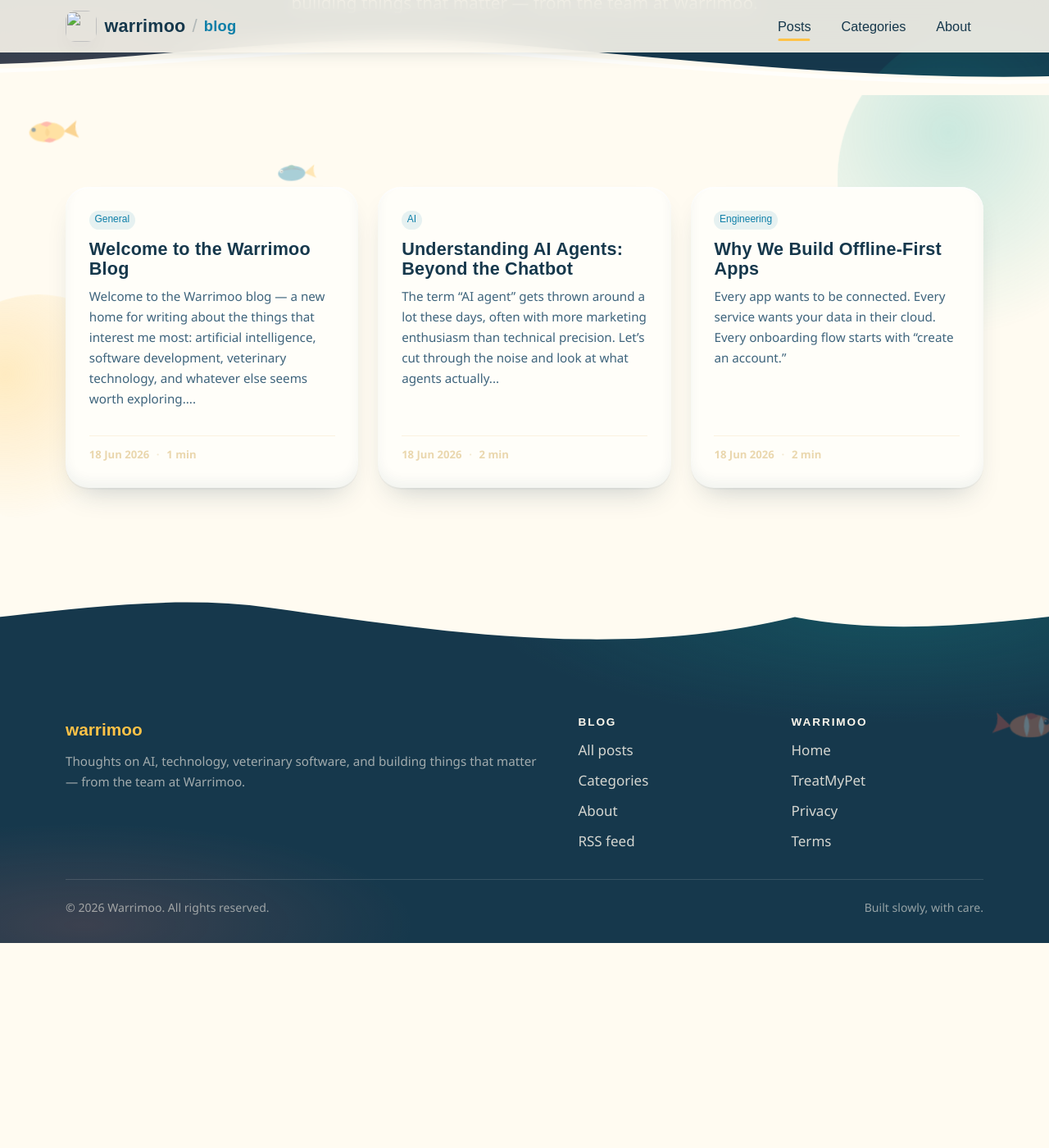
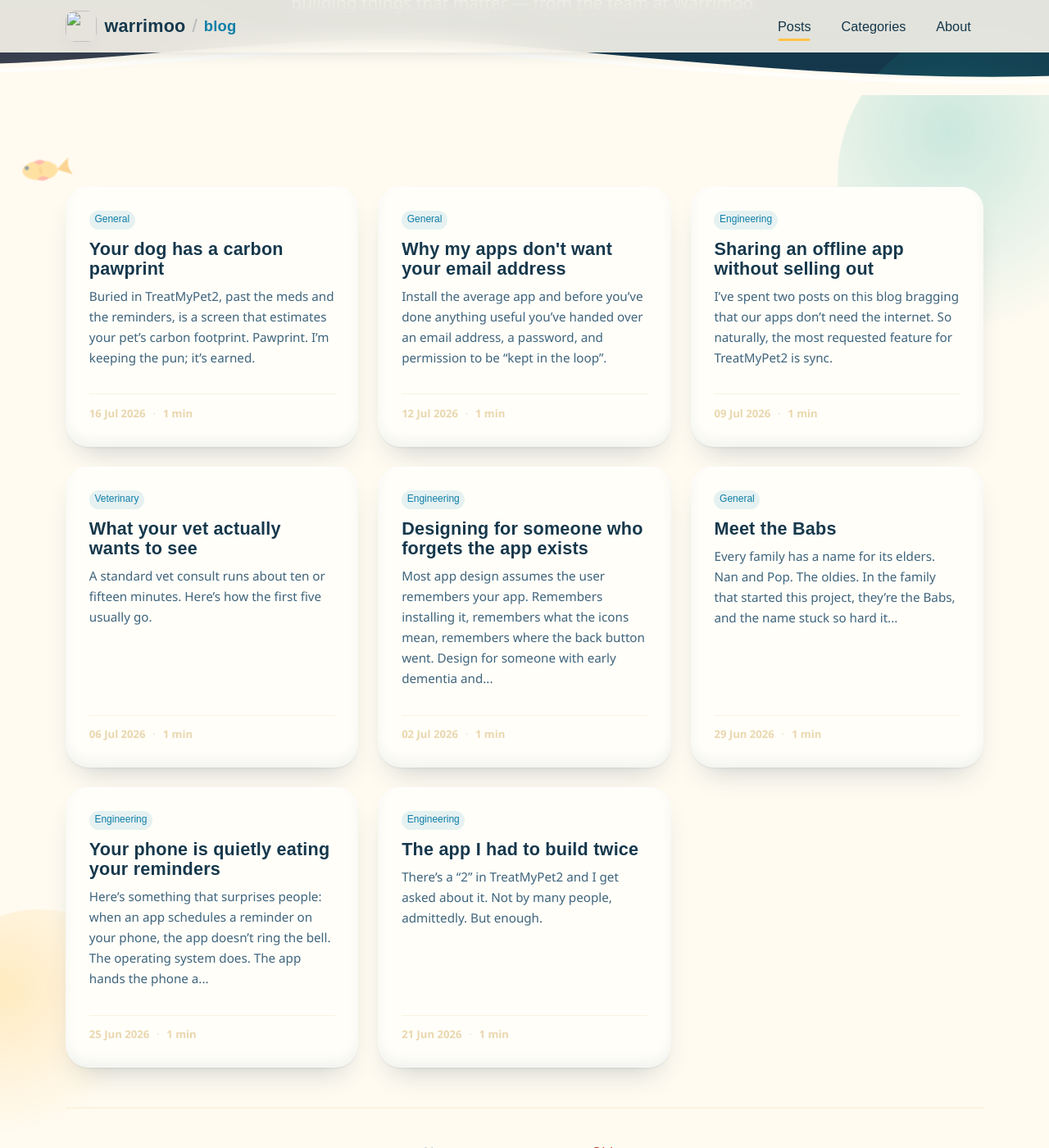
Before and after one commit to Warrimoos/blog, a Jekyll site: the page built from index.html, in a window 1280 px wide and 1400 px high, scrolled down 308 px. Shown: the whole window at 82% size. Built offline with Jekyll 4.4.1, drawn with Linux system fonts in a browser that asks for light colours; the list of posts is cut into pages by our own code; before the commit the page ends 1458 px from its top, so only the background shows below that; some of the changed text lies outside the part shown.

Commit message:
Add eight posts on TreatMyPet2 and Treat the Babs
The why-we-built-it series: the rebuild, reminder reliability, meeting
the Babs, dementia-friendly design, vet consult reports, opt-in sync,
no accounts, and the carbon pawprint. Written to the house voice and
checked against common AI-writing tells (zero flagged phrases, zero
em dashes). Footer label updated to TreatMyPet2.

Co-Authored-By: Claude Fable 5 <noreply@anthropic.com>

````diff
--- a/_includes/footer.html
+++ b/_includes/footer.html
@@ -22,7 +22,7 @@
           <h4>Warrimoo</h4>
           <ul>
             <li><a href="https://warrimoo.net">Home</a></li>
-            <li><a href="https://warrimoo.net/apps/treatmypet.html">TreatMyPet</a></li>
+            <li><a href="https://warrimoo.net/apps/treatmypet.html">TreatMyPet2</a></li>
             <li><a href="https://warrimoo.net/privacy.html">Privacy</a></li>
             <li><a href="https://warrimoo.net/terms.html">Terms</a></li>
           </ul>
--- /dev/null
+++ b/_posts/2026-06-21-the-app-i-had-to-build-twice.md
@@ -0,0 +1,27 @@
+---
+title: "The app I had to build twice"
+subtitle: "TreatMyPet2 exists because TreatMyPet taught me some expensive lessons"
+date: 2026-06-21
+categories: [Engineering]
+tags: [treatmypet, rebuilds, mobile-development]
+---
+
+There's a "2" in TreatMyPet2 and I get asked about it. Not by many people, admittedly. But enough.
+
+The short answer: the first TreatMyPet grew rings like a tree. It started as a medication reminder, then it got a health diary, then a seizure log, then insurance details, then vet visit notes, then a first-aid library, then calculators. Each addition made sense on its own. A client would mention something in a consult, I'd think "the app should do that", and three weekends later it did.
+
+The result worked. It also had the floor plan of a house that's been renovated by four different owners. The navigation had corridors that went nowhere. Settings lived in two places. The code underneath was worse, because every feature had been bolted onto whatever was already there, and some of those bolts were load-bearing.
+
+So late last year I did the thing you're never supposed to do: I started again.
+
+Not from zero, to be fair. I'd built a small first-aid app earlier and its bones were good. Boring storage, dead-simple screens, native reminders that actually fired. TreatMyPet2 is built on that skeleton, and this time every feature had to argue its way in.
+
+Some numbers that came out of those arguments. Five pets, maximum. If you have six pets you are running a shelter and you deserve proper software, not my app. One Today screen that answers the only question that matters at 7am, which is "who gets what, and have they had it". Refill tracking made the cut because running out of a heart tablet on a Sunday is a genuinely bad time. A carbon tracker made the cut because I find it interesting, and it's my app.
+
+The seizure diary stayed. The health charts stayed. The first-aid guides stayed, because the whole point of them is that they work in a paddock with no reception.
+
+What didn't survive was harder to spot: about thirty small screens, toggles and "flexible options" that let you configure your way into a mess. Nobody asked where they went.
+
+If you're sitting on a version one that fights you every time you touch it, I can report from the other side that the rewrite is not always a trap. Sometimes it's just the renovation the house needed. You do have to be honest about which walls were actually holding the roof up.
+
+[TreatMyPet2](https://warrimoo.net/apps/treatmypet.html) is in development now, Android first. The name keeps the "2" as a small monument to the lesson.
--- /dev/null
+++ b/_posts/2026-06-25-your-phone-is-quietly-eating-your-reminders.md
@@ -0,0 +1,29 @@
+---
+title: "Your phone is quietly eating your reminders"
+subtitle: "Battery savers versus the 8pm tablet, and how we design around the fight"
+date: 2026-06-25
+categories: [Engineering]
+tags: [android, notifications, reliability, treatmypet]
+---
+
+Here's something that surprises people: when an app schedules a reminder on your phone, the app doesn't ring the bell. The operating system does. The app hands the phone a note that says "please wake me at 8pm" and then goes to sleep, trusting.
+
+Android, in particular, treats those notes as suggestions.
+
+Modern phones are obsessed with battery life, and the biggest battery win is stopping apps from waking up. So Android ships with Doze mode, and Samsung and friends pile their own battery "optimisers" on top. These systems watch an app that hasn't been opened for a few days and decide, helpfully, that its notifications probably don't matter. Sometimes a reminder arrives twenty minutes late. Sometimes it doesn't arrive at all.
+
+For a social media notification, fine, who cares. For a dog with epilepsy who gets phenobarbital at 8am and 8pm, that's not a delay, that's a missed dose with consequences.
+
+I can't fix Android from a small studio in Port Macquarie. What I can do is design as if the phone is an unreliable colleague, because it is. TreatMyPet2 does three things about it.
+
+First, every time you open the app it quietly re-schedules everything that's coming up. The note the phone might have binned gets rewritten. Opening the app daily, which people who give daily meds tend to do anyway, keeps the schedule fresh.
+
+Second, the Today screen is the source of truth, not the notification. If the reminder never fires, the dose is still sitting there on the list, undone, slightly reproachful. The notification is a courtesy. The list is the record.
+
+Third, for the medications where a miss genuinely matters, the app shows you how to exempt it from battery optimisation, buried where Android hides that switch (a different place on every brand, naturally). There's a short note under More that walks you through it.
+
+None of this is glamorous engineering. There's no clever algorithm, just a refusal to trust the platform further than I can throw it, which given the platform is a server farm in Mountain View, is not far.
+
+If you rely on any app for medication reminders, mine or anyone's, do two things tonight: check the app is allowed to send notifications, and take it off battery optimisation. Your phone will lose three minutes of standby time. Your 8pm tablet will show up on time.
+
+That trade is worth it for most of the humans I know, and all of the dogs.
--- /dev/null
+++ b/_posts/2026-06-29-meet-the-babs.md
@@ -0,0 +1,25 @@
+---
+title: "Meet the Babs"
+subtitle: "Why a pet-app studio is building a medication reminder for somebody's mum"
+date: 2026-06-29
+categories: [General]
+tags: [treat-the-babs, carers, family]
+---
+
+Every family has a name for its elders. Nan and Pop. The oldies. In the family that started this project, they're the Babs, and the name stuck so hard it ended up on the app icon.
+
+Treat the Babs is the strange sibling in our lineup: a medication reminder built for one or two elderly people and the family orbiting around them. Same studio that makes a pet app. I'm aware of how that sounds, and the pairing is less odd than it looks.
+
+I spend my days helping people manage medication schedules for patients who can't manage their own. That's the whole job of a vet, dosing-wise. And for years I've watched the same people who keep Bella's worming chart on the fridge quietly running a second, heavier chart for a parent. Warfarin on the magnetic whiteboard. A dosette box someone fills on Sundays. A daughter ringing at 7pm, phrased as a chat but really an audit: did you take the evening ones?
+
+The pet problem and the parent problem are the same problem. One of them just has higher stakes and more guilt attached.
+
+So Treat the Babs takes what worked in TreatMyPet2 and re-cuts it for older eyes and busier families. The text is big. The buttons are big. Today is one calm list: morning tablets, evening tablets, tick, done. If a dose slips past, the app offers a gentle "catch up on today" rather than a red badge of shame. Blood pressure, weight, mood, sleep and pain can be logged with big friendly numbers, and it all rolls into a tidy report you can hand the GP instead of narrating the last three months from memory.
+
+The part I care most about is the sharing. If the Babs agree to it, and only then, family members see the same list from their own phones. The daughter in Sydney watches the morning ticks appear and doesn't have to make the audit phone call. That call can go back to being an actual chat.
+
+Two design details I'll defend to the death. The brand colour is the purple used for dementia awareness, on purpose. And when the app starts, it says hello properly. The splash screen reads "Hey Babs, nice day?" because software aimed at older people tends to address them like a hospital form, and I think that's a choice, not a law.
+
+The usual Warrimoo rules apply: works offline, no account required, no ads, no analytics, and nothing leaves the phone unless the family switches sharing on. It's an organiser, not a medical device, and it will never pretend otherwise.
+
+It's in development now alongside [everything else on the workbench](https://warrimoo.net/#apps). If you're currently the person filling the Sunday dosette box, I'd genuinely love to hear what would help: appdev@warrimoo.net.
--- /dev/null
+++ b/_posts/2026-07-02-designing-for-someone-who-forgets-the-app-exists.md
@@ -0,0 +1,27 @@
+---
+title: "Designing for someone who forgets the app exists"
+subtitle: "Dementia-friendly design decisions from building Treat the Babs"
+date: 2026-07-02
+categories: [Engineering]
+tags: [treat-the-babs, design, accessibility, dementia]
+---
+
+Most app design assumes the user remembers your app. Remembers installing it, remembers what the icons mean, remembers where the back button went. Design for someone with early dementia and every one of those assumptions falls over.
+
+Building Treat the Babs has been a course in subtraction. A few of the decisions, and the reasoning:
+
+**Two people, maximum.** The app manages meds for one or two elderly people, and refuses to do more. Partly that's honest scoping (it's for a household, not a nursing home). But mostly it's navigation: with two profiles the switcher is one big button with a name on it. A maze with one junction is barely a maze.
+
+**Four tabs, no drawers.** Today, Meds, Health, More. Nothing hides behind a hamburger menu, because a hidden menu is a menu that doesn't exist. Everything important is one tap from anywhere, and the tab you're on is loudly obvious.
+
+**The list forgives.** Miss a morning dose and plenty of apps go red, as if shame were a clinical intervention. The Babs get a soft "catch up on today" instead. The record stays accurate, the tone stays kind. People already feel bad about forgetting; the software doesn't need to pile on.
+
+**Big text is the default, not a setting.** If large print lives in an accessibility menu, the person who needs it has to find a menu, which is the exact thing they struggle to do. So the whole app is set in large type with strong contrast, tuned until it passed the squint test from across a kitchen.
+
+**Words next to icons, always.** A pill glyph is obvious to you and me. To an 84-year-old it's a mystery bean. Every icon in the app has its name printed underneath, which costs a few pixels and removes a whole category of confusion.
+
+**One cheerful interruption.** When something's due, a little illustrated granny pops up and says "Just a heads up, something's due." My tester feedback on her has ranged from delighted to deeply delighted. She stays.
+
+The trick nobody tells you: this app has two users at once. The Bab, who needs calm and clarity, and the carer, who needs detail, history and the ability to fix a wrongly-entered dose from another room. Most screens are really two designs stacked: simple on the surface, thorough one tap down. Getting that split right is the actual work; the big fonts are just the visible part.
+
+None of this is original. It's mostly what accessibility people have said for decades, taken literally for once. Turns out when you design for someone who forgets the app exists, you accidentally build the version everyone finds easier. My own thumbs are enjoying the big buttons more than I planned to admit.
--- /dev/null
+++ b/_posts/2026-07-06-what-your-vet-actually-wants-to-see.md
@@ -0,0 +1,21 @@
+---
+title: "What your vet actually wants to see"
+subtitle: "The ten-minute consult, and how to spend it on the animal instead of the archaeology"
+date: 2026-07-06
+categories: [Veterinary]
+tags: [vet-visits, health-tracking, treatmypet]
+---
+
+A standard vet consult runs about ten or fifteen minutes. Here's how the first five usually go.
+
+"How long has he been off his food?" A while. "Days? Weeks?" Hmm. "Is he on anything at the moment?" A white tablet, small, the name starts with C maybe. "How much does he weigh normally?" He's always been solid.
+
+Nobody is being difficult. Pet owners carry an enormous amount of care and almost no data, because the data lives across a fridge magnet, two receipts in the glovebox, and a photo of a stool sample I did not need to see at that size. Meanwhile the actual patient is sitting on my table, unable to contribute, judging us both.
+
+The things that genuinely change clinical decisions are nearly all trends, not moments. One weight tells me almost nothing; a weight every month for six months tells me whether the kilo came off slowly (diet's working) or fell off a cliff (we need bloods today). Seizure diaries are the classic: "he has fits sometimes" and "four episodes in ninety days, each about two minutes, always early morning, two since the dose change" lead to completely different conversations. Same with appetite, drinking, and the quality-of-life scores that make the hardest conversations a little more grounded and a lot less guesswork.
+
+This is the quiet reason TreatMyPet2 has a Share report button. The app already knows the meds, the doses actually given (not just prescribed), the weight curve and the diary entries. The button folds that into one tidy summary you can flick to the clinic or hold up in the consult. Thirty seconds of archaeology instead of five minutes, and we spend the difference on the animal.
+
+If you take nothing else from this post, take the low-tech version. Before your next appointment, write down three things: every medication with its dose, anything you've noticed changed and roughly when, and your pet's last known weight. Paper is fine. The back of your hand is fine. Your vet will act calm about it, and privately rejoice.
+
+And the same logic holds one species up. The GP seeing your elderly dad for twelve minutes has the same problem I have, which is a big part of why [Treat the Babs](https://warrimoo.net/#apps) generates doctor-ready reports too. Trends beat anecdotes in every consult room I've ever stood in.
--- /dev/null
+++ b/_posts/2026-07-09-sharing-an-offline-app-without-selling-out.md
@@ -0,0 +1,30 @@
+---
+title: "Sharing an offline app without selling out"
+subtitle: "Adding household sync to a local-first app, reluctantly and carefully"
+date: 2026-07-09
+categories: [Engineering]
+tags: [local-first, firebase, sync, privacy]
+---
+
+I've spent two posts on this blog bragging that our apps don't need the internet. So naturally, the most requested feature for TreatMyPet2 is sync.
+
+The request is completely fair. Two humans share one dog. If Sarah gives the morning insulin and marks it done on her phone, Tom's phone should know, or Tom gives it again. "Double-dosed the diabetic cat because the app was too private" is not the failure story I want told about my software.
+
+The lazy fix is the industry default: make everyone create an account, move the data to a server, and the phones become windows onto my database. Sync solved. Also everything I claimed to stand for, gone. Your pet's records would now live on my infrastructure, my bill, my breach when it happens.
+
+So household sharing in TreatMyPet2 (and family sharing in Treat the Babs) is being built the stubborn way instead.
+
+The app stays local-first. Not signed in, it's exactly what it always was: everything on the phone, nothing anywhere else. Sharing is a switch you flip, and flipping it means signing in with Google or Apple and inviting specific people. From then on the invited phones exchange updates through Firebase, and only with each other. Switch it off and you're back to a fully offline app. The default state is, and stays, private.
+
+The engineering is mostly about conflicts, because two phones will absolutely edit the same thing while one of them is in a dead spot at the beach. The merge rules are deliberately boring: newest edit wins per record, deletions carry tombstones so they don't resurrect, and dose logs are append-only so nothing ever "un-gives" a tablet. Roughly:
+
+```
+merge(local, remote):
+  keep whichever record was edited latest
+  a deletion beats an older edit
+  dose logs: union of both, never overwrite
+```
+
+Boring rules are testable rules. The merge engine has a proper unit test suite and gets fed the ugliest scenarios I can think of, because the whole feature only earns its place if Sarah and Tom can trust the tick marks more than they trust each other's memory.
+
+Is this more work than a normal backend? Enormously. There are days I stare at the sync tests and think about how nice it must be to just have a server and an excuse. Then I remember the point: the family's data belongs to the family. When the feature ships, it'll ship with that intact.
--- /dev/null
+++ b/_posts/2026-07-12-why-my-apps-dont-want-your-email.md
@@ -0,0 +1,21 @@
+---
+title: "Why my apps don't want your email address"
+subtitle: "A short post about a long industry habit"
+date: 2026-07-12
+categories: [General]
+tags: [privacy, no-accounts]
+---
+
+Install the average app and before you've done anything useful you've handed over an email address, a password, and permission to be "kept in the loop".
+
+Install TreatMyPet2 and you're looking at the Today screen. That's it. That's the onboarding.
+
+People assume the no-account thing is a privacy stance, and it is, but it started as something simpler: I couldn't come up with a single thing your email address would do for the app. The meds live on your phone. The reminders fire on your phone. The reports generate on your phone. An account would exist so that I could have a list of users, which is a me-problem, not a you-feature.
+
+Once you skip the account, good things fall out of it for free. There's no password to forget for an app you open at 7am half asleep. There's no database of pet owners for anyone to breach, subpoena or buy, because it doesn't exist. There's no marketing list, because I never learned who you are. The only time I find out a user exists is when they email support, and that inbox is read by me, usually with a dog supervising.
+
+The same rule holds for analytics. There's no tracker phoning home about which buttons you press. The honest cost of that choice: I can't A/B test my way to decisions, so the app improves the old way, by people telling me what's annoying. Slower, but the feedback comes in whole sentences instead of funnels, and the sentences are better.
+
+None of this makes us saints. It makes the product smaller, which for medication software is the correct size. The one exception coming down the line is the optional sharing feature, where a sign-in genuinely does something for you (it lets your household see the same doses). It'll be opt-in, clearly explained, and everything stays exactly this private until the moment you choose otherwise.
+
+Your dog doesn't have an email address. His medication app doesn't need yours.
--- /dev/null
+++ b/_posts/2026-07-16-your-dog-has-a-carbon-pawprint.md
@@ -0,0 +1,23 @@
+---
+title: "Your dog has a carbon pawprint"
+subtitle: "The oddest feature in TreatMyPet2, and why I kept it"
+date: 2026-07-16
+categories: [General]
+tags: [treatmypet, carbon, curiosities]
+---
+
+Buried in TreatMyPet2, past the meds and the reminders, is a screen that estimates your pet's carbon footprint. Pawprint. I'm keeping the pun; it's earned.
+
+It began as a rabbit hole. I read a paper on the environmental cost of pet food and lost an evening to it, the way you do. The numbers are bigger than people expect. Feeding a medium dog for a year lands somewhere near the emissions of a small car doing a few thousand kilometres, driven mostly by the meat in the bowl. Wet food weighs in heavier than dry. The clay in cat litter gets strip-mined. Nobody thinks about any of this, including, until that evening, me.
+
+So the app grew a quiet little ledger. Tell it roughly what your pet eats and it estimates the yearly baseline. Log the one-offs when you feel like it: five nights boarding over Easter (about 20 kg of CO2e for a labrador, since you asked), the 18 km round trip to the vet, the beach run up to Point Plomer. It adds up the kilograms and shows you the shape of the thing.
+
+To be very clear about what the feature is not: it's not a guilt engine. The app will never suggest you feel bad about your dog, because I have met dogs and the accounting comes out in their favour every single time. There are no red warnings, no offset upsells, no comparisons to your neighbour's greyhound. It's a curiosity, in both senses.
+
+Why keep it, then? Two reasons.
+
+Some choices genuinely move the number, and it's nice to see them. Switching a big dog's dry food, trimming actual over-feeding (which is also the top thing vets nag about, so it's a twofer), choosing clumping-plant litter over clay. If the ledger nudges one over-fed labrador back to a healthy weight, it has paid its rent twice, environmentally and clinically.
+
+And second, honestly, because it's my favourite kind of feature: one that exists because a question was interesting, not because a growth metric demanded it. A one-person studio gets to make calls like that. Nobody in a meeting could stop me, on account of there being no meetings.
+
+Bella's tracker says the beach trips are rounding errors next to the kibble. Bella has declined to alter her lifestyle. The ledger and the labrador have reached an understanding, and frankly that's the correct outcome.
````
